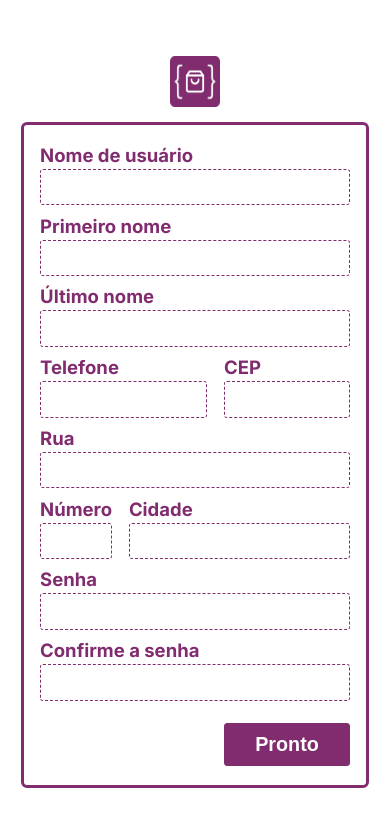
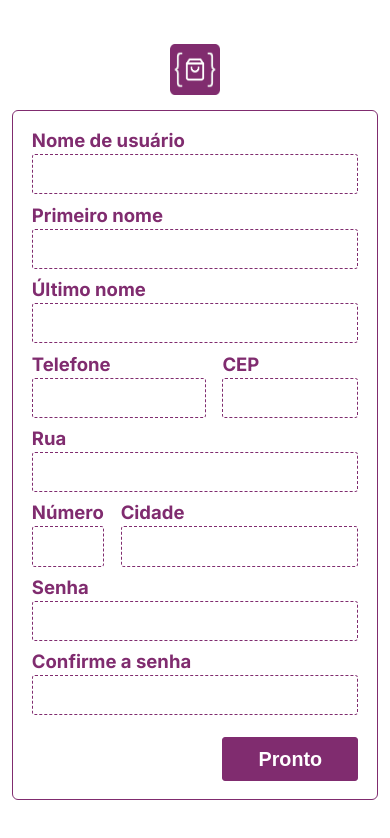
Before and after one commit to sergio-dev-pro/fakeStore, a Next.js app: page /new-account in a window 390 px wide. Shown: the top 838 px of the page. Built offline with nearby package versions, Linux system fonts and the light colour scheme.

Commit message:
Add responsivity

```diff
--- a/app/(account)/new-account/page.scss
+++ b/app/(account)/new-account/page.scss
@@ -1,4 +1,6 @@
 @use "@/styles/colors";
+@use "@/styles/sizes";
+@use "@/styles/breakpoints";
 
 .main {
   display: flex;
@@ -7,7 +9,7 @@
   align-items: center;
   min-height: 100%;
   gap: 1.8vh;
-  padding: 2.5vh;
+  padding: sizes.calcSizeOfVwPlusVhDividedByTwo(2);
   margin: 0 auto;
 }
 
@@ -17,9 +19,12 @@
   column-gap: 2vh;
   max-width: 500px;
   width: 100%;
-  border: 3px solid colors.$primary-color;
+  border: 1.5px solid colors.$primary-color;
   border-radius: 6px;
-  padding: 2.2vh 1rem;
+  padding: sizes.calcSizeOfVwPlusVhDividedByTwo(3);
+  @include breakpoints.min(medium) {
+    padding: sizes.calcSizeOfVwPlusVhDividedByTwo(2.5);
+  }
 }
 
 .form-container__input--full-column {
--- a/components/Button/button.scss
+++ b/components/Button/button.scss
@@ -7,12 +7,15 @@
   border: 1.5px solid colors.$primary-color;
   border-radius: 3px;
   font-weight: 700;
-  // base 11px a cada 740px de altura
   padding: sizes.calcSizeOfVwPlusVhDividedByTwo(1.5);
-  // base 21px a cada 740px de altura
   font-size: sizes.calcSizeOfVwPlusVhDividedByTwo(3.2);
   @include breakpoints.min(medium) {
     font-size: sizes.calcSizeOfVwPlusVhDividedByTwo(2.3);
+    padding: sizes.calcSizeOfVwPlusVhDividedByTwo(1);
+  }
+  @include breakpoints.min(large) {
+    font-size: sizes.calcSizeOfVwPlusVhDividedByTwo(2);
+    padding: sizes.calcSizeOfVwPlusVhDividedByTwo(0.8);
   }
   cursor: pointer;
 }
--- a/components/Input/input.scss
+++ b/components/Input/input.scss
@@ -13,6 +13,9 @@
   @include breakpoints.min(medium) {
     font-size: sizes.calcSizeOfVwPlusVhDividedByTwo(2.5);
   }
+  @include breakpoints.min(large) {
+    font-size: sizes.calcSizeOfVwPlusVhDividedByTwo(2);
+  }
   color: colors.$primary-color;
   font-weight: 700;
   margin-bottom: 3px;
@@ -21,20 +24,31 @@
 .input-wrapper__input {
   border: 1.8px dashed colors.$primary-color;
   border-radius: 3px;
-  padding: sizes.calcSizeOfVwPlusVhDividedByTwo(1.5);
+  padding: sizes.calcSizeOfVwPlusVhDividedByTwo(1.8);
   outline: none;
   font-size: sizes.calcSizeOfVwPlusVhDividedByTwo(2.3);
   font-weight: 700;
   width: 100%;
+  @include breakpoints.min(medium) {
+    padding: sizes.calcSizeOfVwPlusVhDividedByTwo(1.4);
+    font-size: sizes.calcSizeOfVwPlusVhDividedByTwo(2);
+  }
+  @include breakpoints.min(large) {
+    padding: sizes.calcSizeOfVwPlusVhDividedByTwo(1.2);
+    font-size: sizes.calcSizeOfVwPlusVhDividedByTwo(1.8);
+  }
 }
 .input-wrapper__span {
   padding-top: 2px;
   font-size: sizes.calcSizeOfVwPlusVhDividedByTwo(2.5);
-  @include breakpoints.min(medium) {
-    font-size: sizes.calcSizeOfVwPlusVhDividedByTwo(2);
-  }
   color: #8c2424;
   font-weight: 700;
+  @include breakpoints.min(medium) {
+    font-size: sizes.calcSizeOfVwPlusVhDividedByTwo(2.2);
+  }
+  @include breakpoints.min(large) {
+    font-size: sizes.calcSizeOfVwPlusVhDividedByTwo(1.5);
+  }
 }
 
 .input-wrapper__input:focus {
```
Also changed, not shown: app/(store)/page.scss (+20 -6 lines).
